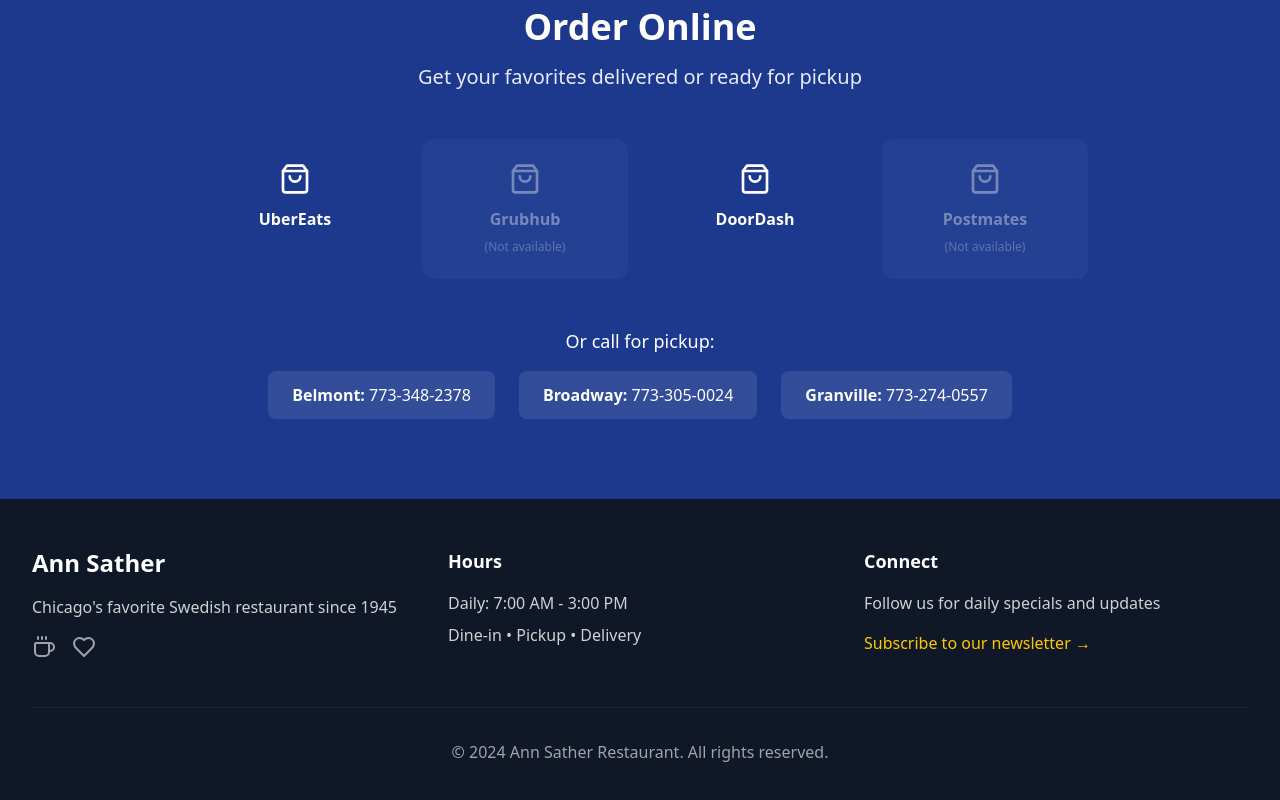
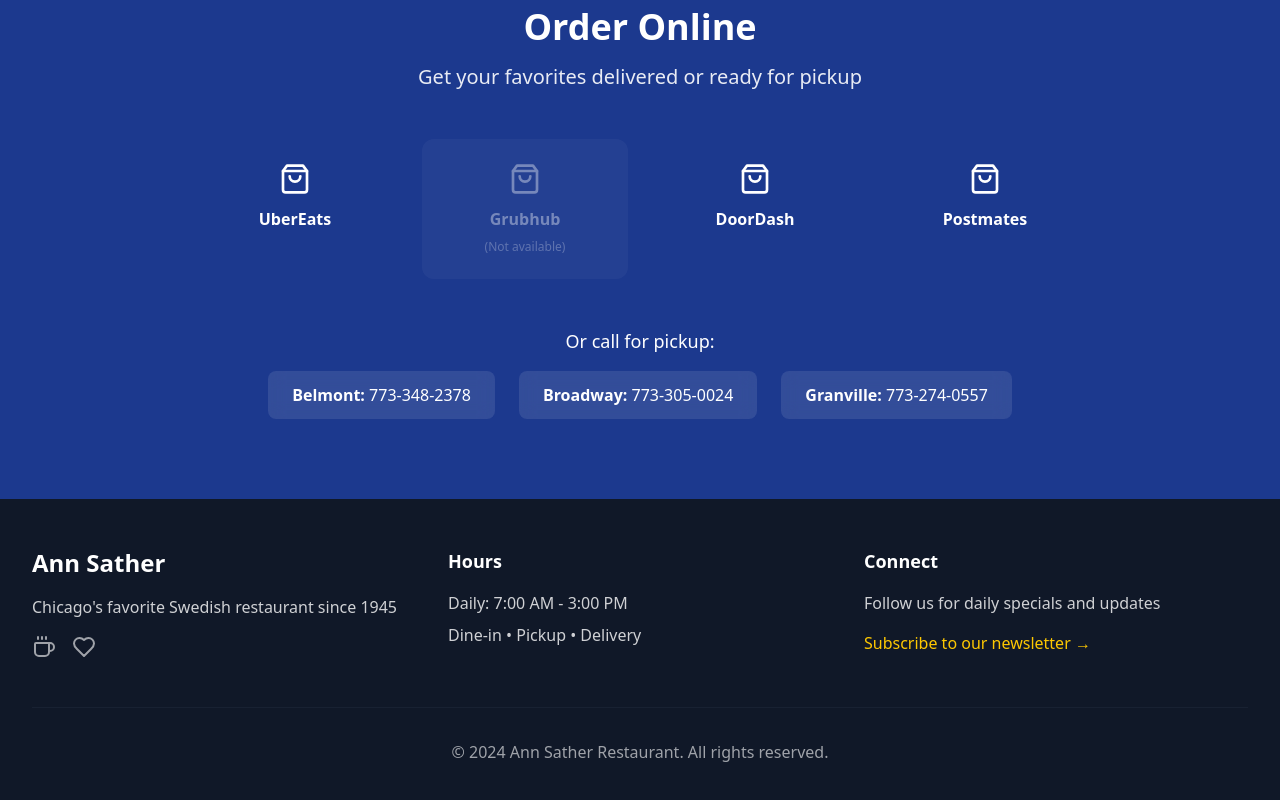
Before and after one commit to Aracif/ann-sather, a React (Vite) app: page / in a window 1280 px wide. Shown: the part 4122-4922 px from the top of the page. Built offline with nearby package versions, Linux system fonts and the light colour scheme.

Commit message:
Added link to the Belmont location

```diff
--- a/src/App.tsx
+++ b/src/App.tsx
@@ -31,6 +31,7 @@
             icon: ShoppingBag,
             color: 'hover:bg-orange-500/20',
             links: {
+                // Belmont: 'https://www.grubhub.com/restaurant/ann-sather-west-belmont-avenue/2039220', // need correct link
                 Broadway: 'https://www.grubhub.com/restaurant/ann-sather-3415-n-broadway-chicago/2039221',
                 Granville: 'https://www.grubhub.com/restaurant/ann-sather-restaurant-1147-w-granville-ave-chicago/2039122'
             }
@@ -40,7 +41,9 @@
             icon: ShoppingBag,
             color: 'hover:bg-red-500/20',
             links: {
-                Belmont: 'https://www.doordash.com/store/ann-sather-chicago-3142/'
+                Belmont: 'https://www.doordash.com/store/ann-sather-chicago-3142/1073483/',
+                // Broadway: 'https://www.doordash.com/store/ann-sather-chicago-3142/1073483/', // need correct link
+                // Granville: 'https://www.doordash.com/store/ann-sather-chicago-3142/1073483/' // need correct link
             }
         },
         {
@@ -48,7 +51,9 @@
             icon: ShoppingBag,
             color: 'hover:bg-blue-500/20',
             links: {
-                Broadway: 'https://postmates.com/store/ann-sather-broadway/_rqbqrenQPOb9u-BdcIkcw'
+                Belmont: 'https://postmates.com/store/ann-sather-west-belmont-avenue/cV9GAHZBT7mgtHKW9q_VXQ',
+                Broadway: 'https://postmates.com/store/ann-sather-broadway/_rqbqrenQPOb9u-BdcIkcw',
+                Granville: 'https://postmates.com/store/ann-sather-grandview/cugx4fjvRO6f8Ed8Kkrx8Q'
             }
         }
     ];
--- a/src/menu/breakfast-menu.tsx
+++ b/src/menu/breakfast-menu.tsx
@@ -107,7 +107,7 @@
             { title: "Southwest Chicken Salad", price: "$15.95" },
             { title: "Fresh Fruit and Chicken Salad", price: "$14.95" },
             { title: "Grilled Chicken Breast Salad", price: "$15.95" },
-            { title: "Caesar Tortllini Salad", price: "$14.95" }
+            { title: "Caesar Tortellini Salad", price: "$14.95" }
         ]
     },
     "Specials": {
```
